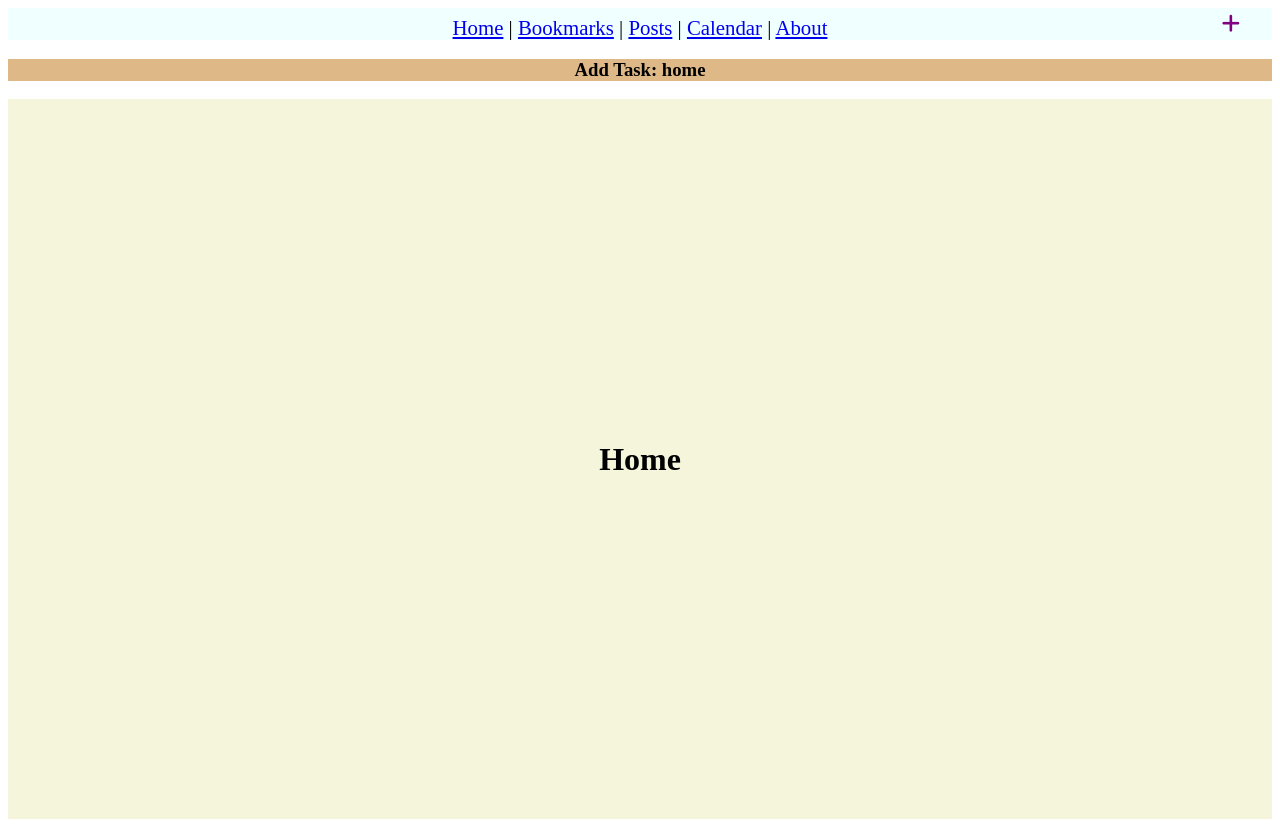
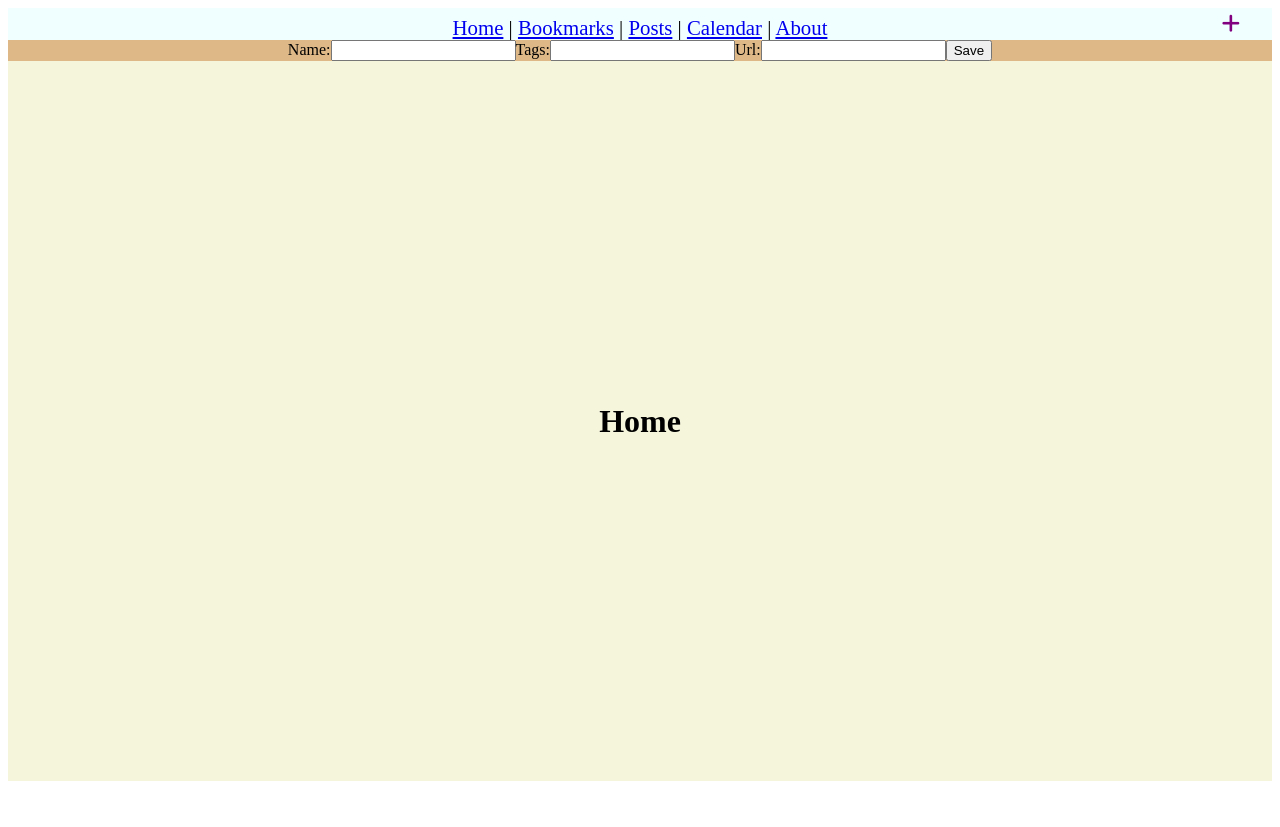
Before and after one commit to lbyxiafei/prototype_vue3, a Vue app: page / in a window 1280 px wide. Both pictures are taken after a click on the icon 1230 px from the left and 24 px from the top of the page. After the commit the page ends 800 px from the top, so only its background shows below. Built offline with nearby package versions, Linux system fonts and the light colour scheme.

Commit message:
Onboard add task.

```diff
--- a/src/components/AddTask.vue
+++ b/src/components/AddTask.vue
@@ -1,6 +1,12 @@
 <template>
 <div class="container">
-  <h3>Add Task: {{$route.name}}</h3>
+  <label>Name:</label>
+  <input>
+  <label>Tags:</label>
+  <input>
+  <label>Url:</label>
+  <input>
+  <button>Save</button>
 </div>
 </template>
 
```
